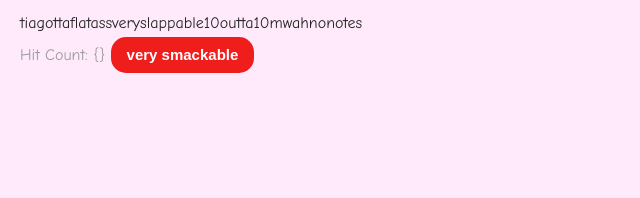
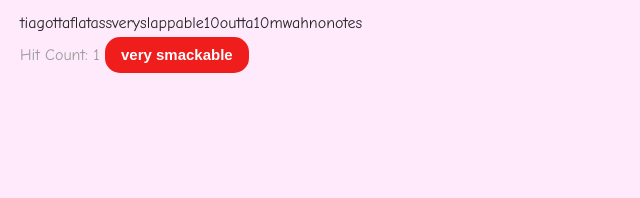
Before and after one commit to nicotinepatch/LEDMod, a website: page public/index.html in a window 1280 px wide. Both pictures are taken after a click on the button "very smackable". Shown: the part 557-755 px from the top of the page, 0-640 px from the left. Drawn offline with Linux system fonts and the light colour scheme.

Commit message:
FKJASDGHFSA

```diff
--- a/public/index.html
+++ b/public/index.html
@@ -85,7 +85,7 @@
         <input type="button" value="Manual Control" class="toggle-btn" id="toggle-btn-control">
 
         <p>tiagottaflatassveryslappable10outta10mwahnonotes</p>
-        <label class="slider-label" id="hitButton-label">Hit count: 0</label>
+        <label class="slider-label" id="hitButton-label">Hit Count: 0</label>
         <input type="button" class="toggle-btn" id="tiagottaflatass" value="very smackable">
 
     </main>
--- a/public/script.js
+++ b/public/script.js
@@ -142,9 +142,9 @@ const hitLabel = document.getElementById('hitButton-label');
 let hitCount = 0;
 sofiasButt_on.addEventListener('click', function () {
     hitCount++;
-    hitLabel.textContent = "Hit Count: " + JSON.stringify(hitLabel);
+    hitLabel.textContent = "Hit Count: " + JSON.stringify(hitCount);
 
     if (hitCount < 0) {
-        this.classList.add('on');
+        sofiasButt_on.classList.add('on');
     }
 });
```
